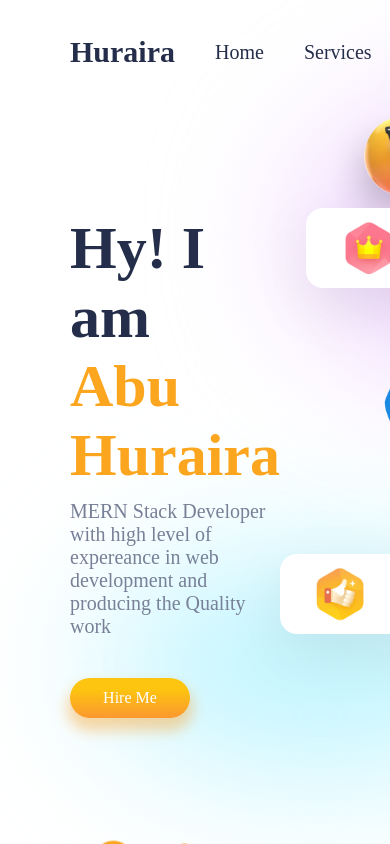
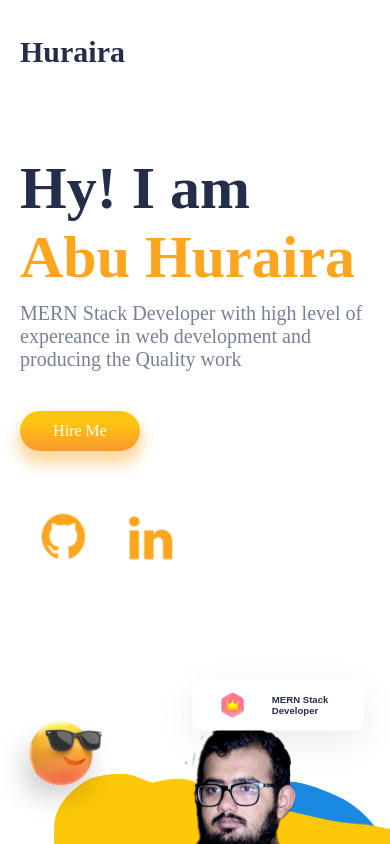
Before and after one commit to iamhuraira/portfolio, a React (Create React App) app: page / in a window 390 px wide. Shown: the top 844 px of the page. Built offline with nearby package versions, Linux system fonts and the light colour scheme; a web font is replaced by a local one.

Commit message:
mobile view for intro section and navbar

```diff
--- a/src/App.css
+++ b/src/App.css
@@ -31,3 +31,8 @@
     color: var(--orange);
     border : 1px solid var(--orange);
 }
+@media screen and (max-width : 480px) {
+    .App{
+        padding: 0.5rem 1rem;
+    }
+}
--- a/src/components/FloatingDiv/FloatingDiv.css
+++ b/src/components/FloatingDiv/FloatingDiv.css
@@ -16,3 +16,17 @@
     font-family: sans-serif;
     font-size: 1rem;
 }
+@media screen and (max-width:480px) {
+    .floatingdiv{
+        width: 12rem;
+        justify-content: start;
+    }
+    .floatingdiv>span{
+        font-size: 15px;
+        font-weight: bold;
+        }
+                 .floatingdiv>img {
+                     transform: scale(0.3);
+
+                 }
+    }
--- a/src/components/NavBar/Navbar.css
+++ b/src/components/NavBar/Navbar.css
@@ -42,3 +42,11 @@
     cursor: pointer;
     color: var(--orange);
 }
+@media screen and (max-width : 480px) {
+   .n-list{
+    display: none  ;
+   }
+   .n-button{
+    display: none;
+   }
+}
--- a/src/components/Services/Services.css
+++ b/src/components/Services/Services.css
@@ -44,3 +44,11 @@
     left: -18rem;
     top: 13rem;
 }
+@media screen and (max-width:480px) {
+    .services{
+
+        flex-direction: column;
+       margin-top: 0;
+
+    }
+}
--- a/src/components/intro/Intro.jsx
+++ b/src/components/intro/Intro.jsx
@@ -45,14 +45,17 @@ const Intro = () => {
                   whileInView={{ left: '65%' }}
                   transition={transition}
 
-                  style={{ top: '-1%', left: '65%' }}>
-                  <FloatingDiv image={Crown} txt1={'MERN'} txt2={'Developer'} />
+                  style={{ top: '-1%', left: '65%' }}
+                className='floating-div'
+              >
+                  <FloatingDiv image={Crown} txt1={'MERN Stack'} txt2={'Developer'} />
               </motion.div>
               <motion.div
                   initial={{ left: '9rem', top: '17rem' }}
                   whileInView={{ left: '0rem' }}
                   transition={transition}
-                  style={{ top: '17rem', left: '0' }}>
+                  style={{ top: '17rem', left: '0' }}
+                  className='floating-div'>
                   <FloatingDiv image={thumbup} txt1={'Raising Talent'} txt2={'Award'} />
               </motion.div>
               {/* Blur Div */}
--- a/src/components/intro/intro.css
+++ b/src/components/intro/intro.css
@@ -60,25 +60,30 @@
     position: relative;
 
 }
-.i-right>*{
+
+.i-right>* {
     position: absolute;
     z-index: 1;
 }
-.i-right>:nth-child(1){
-    transform : scale(0.69);
-    top:-13%;
+
+.i-right>:nth-child(1) {
+    transform: scale(0.69);
+    top: -13%;
     left: -8%;
 }
-.i-right>:nth-child(2){
-    transform : scale(0.6);
-    top:-6.5rem;
+
+.i-right>:nth-child(2) {
+    transform: scale(0.6);
+    top: -6.5rem;
     left: 1.5rem;
 }
-.i-right>:nth-child(3){
+
+.i-right>:nth-child(3) {
     transform: scale(0.67);
-    left : -8%;
-    top : -230px;
+    left: -8%;
+    top: -230px;
 }
+
 .i-right>:nth-child(4) {
     transform: scale(0.6);
     left: -19%;
@@ -87,7 +92,8 @@
     padding: 0;
 
 }
-.blur{
+
+.blur {
     position: absolute;
     width: 22rem;
     height: 14rem;
@@ -99,3 +105,40 @@
     left: 56%;
     /* transition: 0.5s; */
 }
+
+@media screen and (max-width:480px) {
+    .intro {
+        flex-direction: column;
+        height: 55rem;
+        gap: 2rem;
+        margin-top: 3rem;
+    }
+
+    .i-right {
+        transform: scale(0.8);
+        left: -5rem;
+    }
+
+    .i-right .blur {
+        display: none;
+    }
+  .i-icons{
+        margin-top: 0rem !important;
+    }
+         .floating-div{
+            transform: scale(0.8);
+         }
+    .floating-div:nth-of-type(1) {
+        top: -6.5rem !important;
+        left: 13.5rem !important
+    }
+
+    .floating-div:nth-of-type(2) {
+
+        left: 3rem !important
+    }
+
+        .i-right>:nth-child(4){
+            left: 0rem !important;
+        }
+}
```
